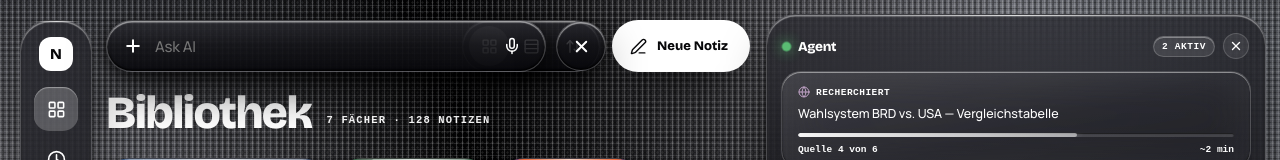
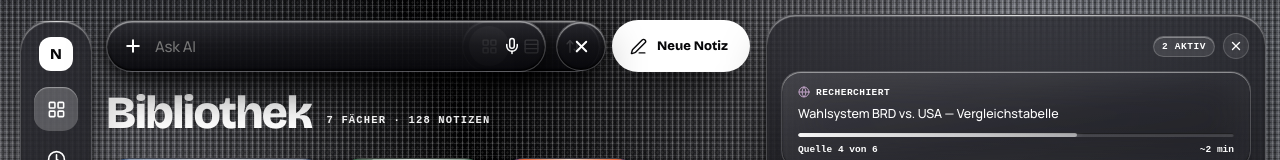
Before and after one commit to lucagerdau07-del/NotesAPP, a React (Vite) app: page / in a window 1280 px wide. Shown: the top 160 px of the page. Built offline with nearby package versions, Linux system fonts and the light colour scheme.

Commit message:
savestate: remove green dot and Agent title from agent panel header

```diff
--- a/src/components/Library.jsx
+++ b/src/components/Library.jsx
@@ -1234,8 +1234,6 @@ export default function Library({ onOpenNote, onOpenSettings }) {
 
       <div className="lib-glass agent-panel" data-open={agentOpen} data-testid="agent-panel">
         <div className="agent-panel-head">
-          <span className="lib-agent-dot" style={{ width: 7, height: 7, borderRadius: '50%', background: 'oklch(0.72 0.14 150)', boxShadow: '0 0 10px oklch(0.72 0.14 150)' }} />
-          <span style={{ font: '700 13.5px "Bricolage Grotesque",sans-serif', letterSpacing: '-.02em', color: '#FFFFFF' }}>Agent</span>
           <span className="agent-badge">{2 + agentTasks.length} AKTIV</span>
           <button className="agent-close" onClick={() => setAgentOpen(false)} title="Agent schließen" data-testid="agent-close-btn">
             <X size={14} strokeWidth={2.4} />
```
